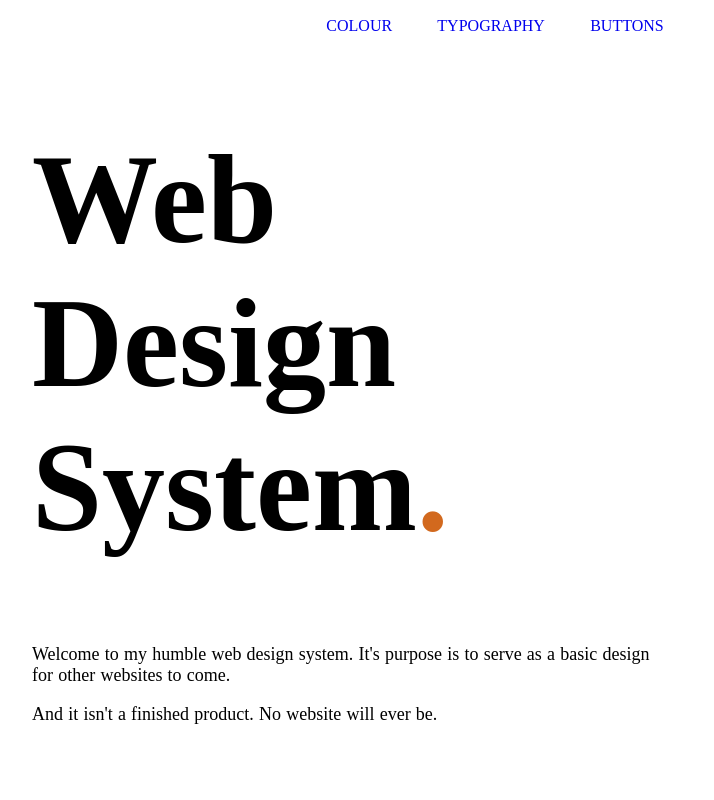
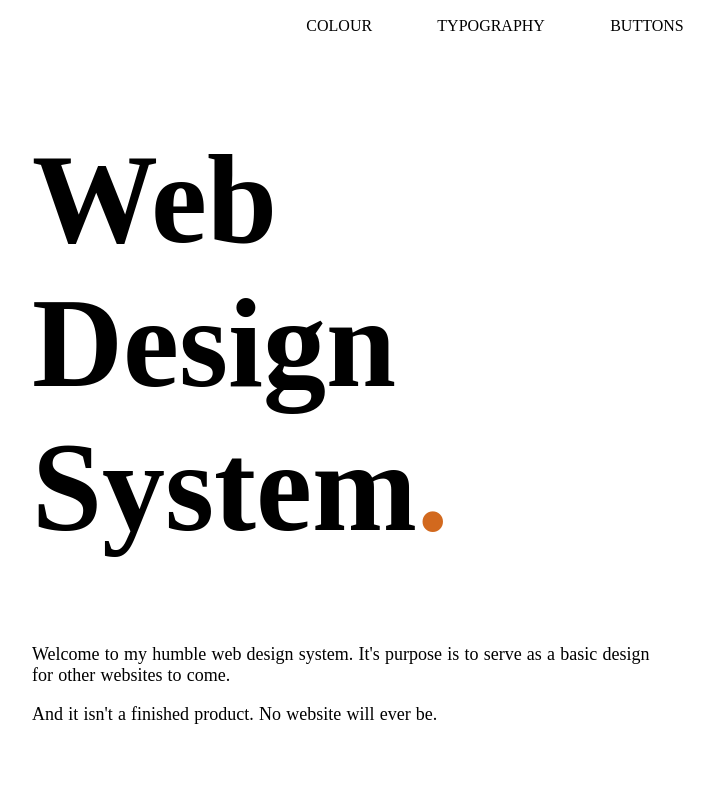
Before and after one commit to DaFalconHunter/web-design-sys, a plain HTML site: page index.html in a window 1280 px wide. Shown: the top 800 px of the page, without its empty margins (160-874 px from the left). Drawn offline with Linux system fonts and the light colour scheme; a web font is replaced by a local one.

Commit message:
Update navbar with animations

```diff
--- a/resources/styles.css
+++ b/resources/styles.css
@@ -120,9 +120,23 @@ nav li {
 nav li a {
   text-decoration: none;
   text-transform: uppercase;
-  padding: 20px;
-  font-family: 'Source Sans Pro Bold';
+  padding: 0;
+  margin: 20px 30px;
+  font-family: 'Source Sans Pro Light';
   font-size: medium;
+  color: black;
+  border: 2px solid black;
+  border-top: transparent;
+  border-left: transparent;
+  border-right: transparent;
+  border-bottom: transparent;
+  transition: border-bottom 0.1s ease-in-out,
+              color 0.1s ease-in-out;
+}
+
+nav li a:hover {
+  border-bottom: 2px solid rgb(32, 207, 56);
+  color: hsl(150, 59%, 43%);
 }
 
 /* Header */
```
